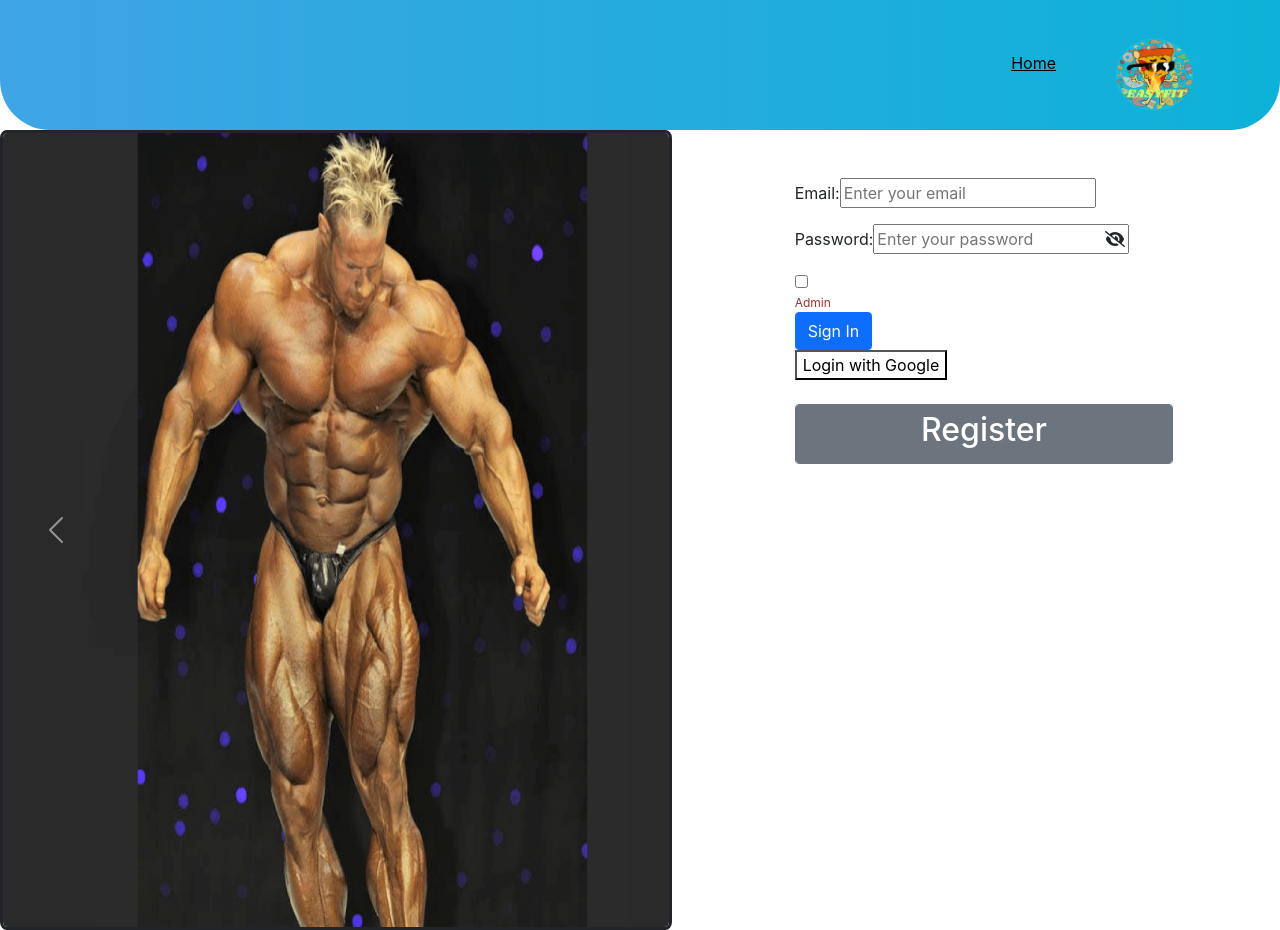
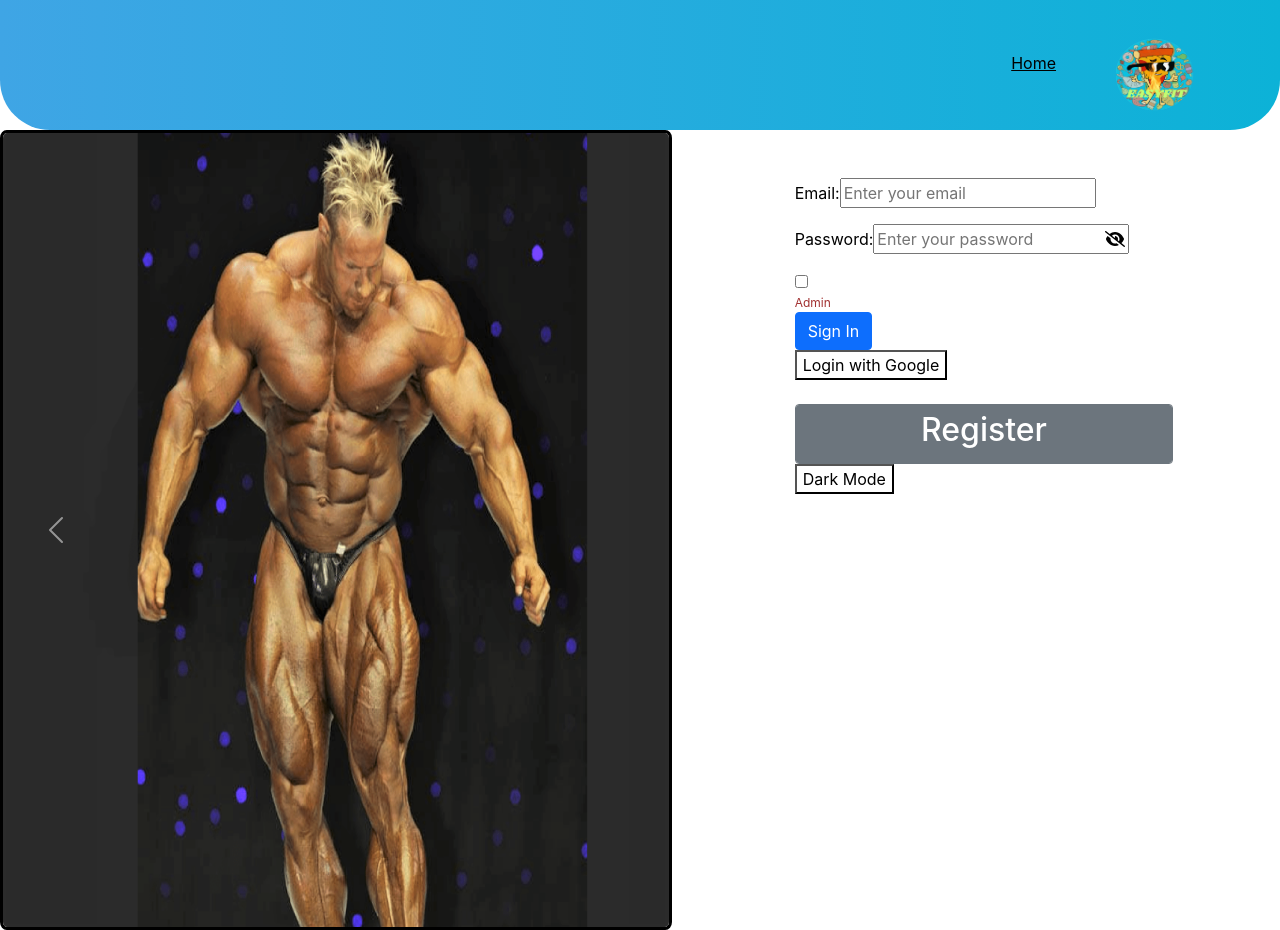
Before and after one commit to NekiroPLZ/easyfitv2, a React (Create React App) app: page /Login in a window 1280 px wide. Built offline with nearby package versions, Linux system fonts and the light colour scheme; no server answers.

Commit message:
Modo oscuro

```diff
--- a/src/App.js
+++ b/src/App.js
@@ -12,6 +12,9 @@ import DefaultUser from "./components/UserPages/DefaultUser";
 import AdminInterface from "./components/UserPages/AdminInterface";
 import { AuthProv } from "./context/AuthContext";
 import ProtectedRoutes from "./components/ProtectedRoutes";
+import { ThemeProvider}from "./context/ThemeContext";
+
+
 const router = createBrowserRouter([
   {
     path: "/",
@@ -54,9 +57,11 @@ const router = createBrowserRouter([
 function App() {
   return (
     <div>
+      <ThemeProvider>
       <AuthProv>
         <RouterProvider router={router}></RouterProvider>
       </AuthProv>
+      </ThemeProvider>
     </div>
   );
 }
--- a/src/components/Login/Sign_in.js
+++ b/src/components/Login/Sign_in.js
@@ -6,7 +6,7 @@ import { faEyeSlash } from "@fortawesome/free-solid-svg-icons";
 import { faEye } from "@fortawesome/free-solid-svg-icons";
 
 import "./Sign.css";
-
+import { UseTheme } from "../../context/ThemeContext";
 import firstImage from "../Image/Jay-Cutler-quad-stomp-1.png";
 import secondImage from "../Image/Ronnie.jpg";
 import thirdImage from "../Image/Cbum.jpg";
@@ -91,10 +91,13 @@ function Sign_in() {
     event.preventDefault();
     navigate("/register");
   };
-
+  //Modo oscuro
+  const {Theme, ThemeHandler, Theme1} = UseTheme()
+  document.body.style.backgroundColor = Theme1.background;
+  document.body.style.color =  Theme1.textColor;
   return (
 
-    <>
+  <>
 
        <div className="Sign">
         <a href="/">Home</a>
@@ -200,11 +203,15 @@ function Sign_in() {
               <h2>Register</h2>
             </button>
 
+            <button onClick={ThemeHandler}>{Theme === "dark" ? "Light Mode" : "Dark Mode"}</button>
           </div>
         </div>
       </div>
     </div>
-    </>
+
+
+  </>
+
   );
 }
 
--- a/src/components/Login/Sign_up.js
+++ b/src/components/Login/Sign_up.js
@@ -6,10 +6,9 @@ import EasyFit from "../imagen/EasyFit.png";
 import { FontAwesomeIcon } from "@fortawesome/react-fontawesome";
 import { faEyeSlash } from "@fortawesome/free-solid-svg-icons";
 import { faEye } from "@fortawesome/free-solid-svg-icons";
-
+import { UseTheme } from "../../context/ThemeContext";
 
 function Sign_up() {
-
   const [Style, SetStyle] = useState(faEyeSlash)
   const [TypeInput, SetTypeInput] = useState("Password");
   const navigate = useNavigate();
@@ -32,6 +31,10 @@ function Sign_up() {
       alert(error);
     }
   };
+  //Modo oscuro
+  const {Theme, ThemeHandler, Theme1} = UseTheme()
+  document.body.style.backgroundColor = Theme1.background;
+  document.body.style.color =  Theme1.textColor;
 
   return (
     <div>
@@ -62,6 +65,7 @@ function Sign_up() {
 
         <button>Register</button>
       </form>
+      <button onClick={ThemeHandler}>{Theme === "dark" ? "Light Mode" : "Dark Mode"}</button>
     </div>
   );
 }
--- a/src/components/MainPage/MainPage.js
+++ b/src/components/MainPage/MainPage.js
@@ -4,17 +4,23 @@ import NavBar from "../NavBar/NavBar";
 import CaloriesCalculator from "../CaloriesCalculator/CaloriesCalculator";
 import BlogInformation from "../BlogInformation/BlogInformation";
 import SearchBar from "../SearchBar/SearchBar";
+import { UseTheme } from "../../context/ThemeContext";
+
 
 function MainPage() {
+//Cambiar fondo
+const {Theme, ThemeHandler,Theme1} = UseTheme()
+document.body.style.backgroundColor = Theme1.background;
+document.body.style.color =  Theme1.textColor;
   return (
-    <div>
       <div>
-        <NavBar />
-        <CaloriesCalculator />
-        <SearchBar />
-        <BlogInformation />
+          <NavBar />
+          <CaloriesCalculator />
+          <SearchBar />
+          <BlogInformation />
+          <button onClick={ThemeHandler}>{Theme === "dark" ? "Light Mode" : "Dark Mode"}</button>
       </div>
-    </div>
+
   );
 }
 
--- a/src/components/NavBar/NavBar.js
+++ b/src/components/NavBar/NavBar.js
@@ -1,15 +1,15 @@
 import React from "react";
 import "./NavBar.css";
 import EasyFit from "../imagen/EasyFit.png";
-
-import Sign_in from "../Login/Sign_in";
 function NavBar() {
   return (
+
     <div className="NavBar">
       <h1>Welcome to EasyFit</h1>
       <a href="/Login">Sing_in</a>
       <a href="/Register">Sing_up</a>
       <img src={EasyFit} width={80} height={160}></img>
+
     </div>
   );
 }
--- a/src/components/UserPages/AdminInterface.js
+++ b/src/components/UserPages/AdminInterface.js
@@ -1,6 +1,7 @@
 import React, { useEffect, useState } from "react";
 import { firebaseApp } from "../../Credentials";
-
+import { UseTheme } from "../../context/ThemeContext";
+import EasyFit from "../imagen/EasyFit.png";
 import { useAuth } from "../../context/AuthContext";
 import {
   getFirestore,
@@ -10,8 +11,6 @@ import {
   doc,
   deleteDoc,
   getDoc,
-  updateDoc,
-  setDoc,
 } from "firebase/firestore";
 const db = getFirestore(firebaseApp);
 function AdminInterface() {
@@ -87,8 +86,17 @@ function AdminInterface() {
   console.log(logout);
   console.log(loading);
 
+    //Cambiar fondo
+    const {Theme, ThemeHandler,Theme1} = UseTheme()
+    document.body.style.backgroundColor = Theme1.background;
+    document.body.style.color =  Theme1.textColor;
+
   return (
     <div>
+      <div className="UserNavBar">
+        <a href="/">Home</a>
+        <img src={EasyFit} width={80} height={160}></img>
+      </div>
       <div>
         <button type="button" onClick={getBlog}>
           refresh
@@ -127,6 +135,7 @@ function AdminInterface() {
         </div>
       </div>
       <button onClick={logouthandler}>Log Out</button>
+      <button onClick={ThemeHandler}>{Theme === "dark" ? "Light Mode" : "Dark Mode"}</button>
     </div>
   );
 }
--- a/src/components/UserPages/DefaultUser.js
+++ b/src/components/UserPages/DefaultUser.js
@@ -4,6 +4,7 @@ import { firebaseApp } from "../../Credentials";
 import SearchBar from "../SearchBar/SearchBar";
 import { useAuth } from "../../context/AuthContext";
 import "./UserPages.css";
+import { UseTheme } from "../../context/ThemeContext";
 import {
   getFirestore,
   collection,
@@ -13,7 +14,6 @@ import {
   deleteDoc,
   getDoc,
   updateDoc,
-  setDoc,
 } from "firebase/firestore";
 const db = getFirestore(firebaseApp);
 
@@ -95,7 +95,10 @@ function DefaultUser() {
   const logouthandler = async () => {
     await logout();
   };
-
+    //Cambiar fondo
+    const {Theme, ThemeHandler,Theme1} = UseTheme()
+    document.body.style.backgroundColor = Theme1.background;
+    document.body.style.color =  Theme1.textColor;
   return (
     <>
     <div className="UserNavBar">
@@ -163,6 +166,7 @@ function DefaultUser() {
         </div>
       </div>
       <button onClick={logouthandler}>Log Out</button>
+      <button onClick={ThemeHandler}>{Theme === "dark" ? "Light Mode" : "Dark Mode"}</button>
     </div>
     </>
   );
--- /dev/null
+++ b/src/context/ThemeContext.js
@@ -0,0 +1,28 @@
+import React, { createContext, useContext, useState } from 'react'
+
+
+const ThemeSytles = {
+    dark:{
+        background: "#1b1b1b",
+        textColor : "white"
+    },
+    light:{
+        background: "white",
+        textColor: "black"
+    }
+}
+
+const ThemeContext = createContext();
+
+
+export const ThemeProvider = ({children}) =>{
+    const [Theme, SetTheme] = useState('light');
+    const ThemeHandler = () => (console.log("entro",ThemeSytles[Theme]),Theme === 'light' ? SetTheme('dark'): SetTheme('light'));
+
+    return (
+        <ThemeContext.Provider value={{Theme1: ThemeSytles[Theme],ThemeHandler,Theme}}>
+            {children}
+        </ThemeContext.Provider>
+    )
+}
+export const UseTheme = () => (useContext(ThemeContext));
```
